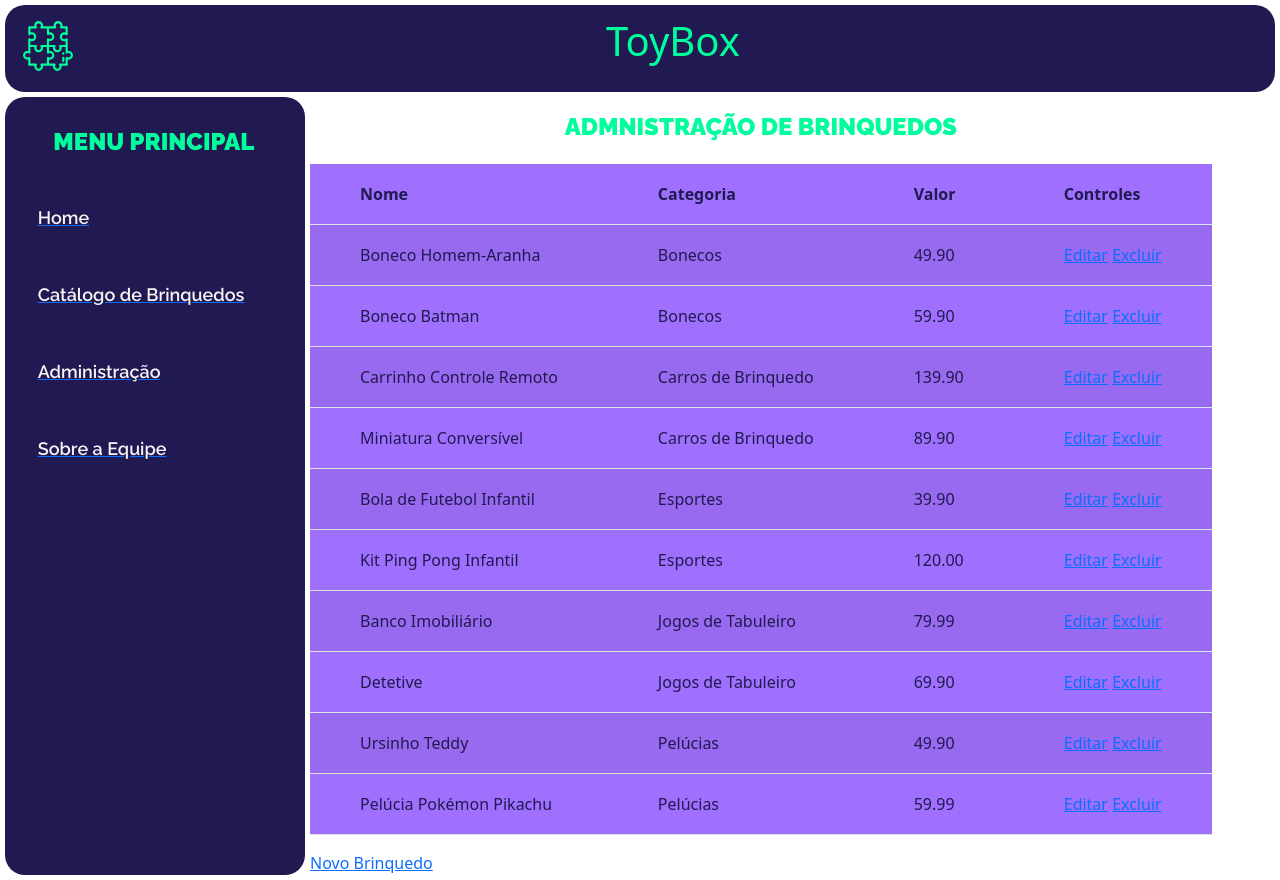
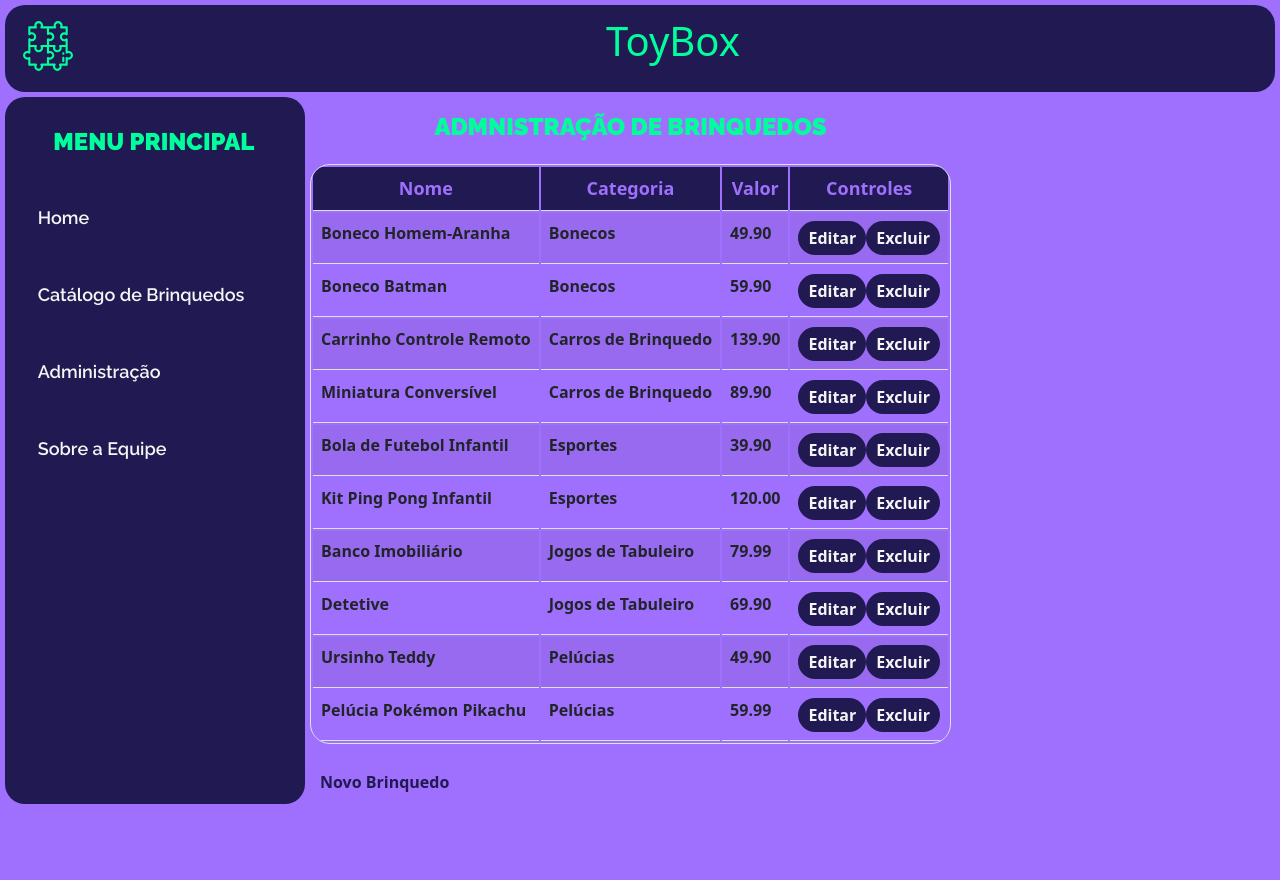
Before and after one commit to gabriellabueno/lojadebrinquedo, a Spring Boot app: page /admin/dashboard in a window 1280 px wide. After the commit the page ends 804 px from the top, so only its background shows below. Run offline with Spring Boot 4, Linux system fonts and the light colour scheme; data comes from the database, SQL or seed files in the repository; some libraries are stand-ins or nearby versions; some web fonts are replaced.

Commit message:
fix css in admin pages

```diff
--- a/src/main/resources/static/css/dashboard.css
+++ b/src/main/resources/static/css/dashboard.css
@@ -1,36 +1,51 @@
-.content {
-    font: 16px "Raleway", sans-serif;
-    font-weight: 600;
+
+table {
+    border-collapse: separate;
+    border-radius: 20px;
+    overflow: hidden;
 }
 
-.content a {
-    display: inline-block;
-    text-decoration: none;
-    color: var(--white);
-
-
+table,
+table > td {
+    border: 1px solid var(--background);
 }
 
-.content a:hover {
-    background-color: var(--green);
-    color: var(--dark-blue);
-    font-weight: 700;
-    opacity: 0.8;
-    cursor: pointer;
-    padding: 3px;
-    border-radius: 10px;
+.table-header > th {
+    background-color: var(--primary);
+    color: var(--background);
+    font-size: 18px;
+    font-weight: 800;
+    text-align: center;
 }
 
-.custom-table {
-
+.table-row > td {
+    background-color: var(--background);
+    font-weight: 600;
+    height: 25px;
 }
 
-.custom-table th {
-    font-weight: 800;
+.controls {
+    display: flex;
+    justify-content: space-evenly;
 }
 
-.custom-table th, .custom-table td {
-    padding: 18px 50px;
-    background-color: var(--purple);
-    color: var(--dark-blue);
+.crud-btn {
+    background: var(--primary);
+    color: var(--white);
+    border-radius: 20px;
+    border: none;
+    padding: 5px 10px;
+    font-weight: 600
 }
+
+.crud-btn:hover {
+    background: var(--secondary);
+    color: var(--primary);
+}
+
+.btn-new {
+    background: var(--background);
+    color: var(--primary);
+    font-weight: 800;
+    padding: 10px;
+}
--- a/src/main/resources/static/css/default.css
+++ b/src/main/resources/static/css/default.css
@@ -1,5 +1,5 @@
 body {
-    background: var(--purple);
+    background: var(--background);
 }
 
 .header-container,
@@ -18,7 +18,7 @@ body {
 .header-container,
 .nav-container,
 .content {
-    background-color: var(--dark-blue);
+    background-color: var(--primary);
 }
 
 /* HEADER */
@@ -31,7 +31,7 @@ body {
 .store-name {
     font: 40px "Cherry Bomb One", system-ui;
     text-align: center;
-    color: var(--green);
+    color: var(--secondary);
     flex-grow: 1;
 }
 
@@ -40,7 +40,7 @@ body {
     max-width: 50px;
     display: block;
     margin: 8px;
-    fill: var(--green);
+    fill: var(--secondary);
 }
 
 /* CONTAINER PRINCIPAL - MENU NAV + CONTENT */
@@ -53,6 +53,7 @@ body {
 /* CONTENT */
 
 .content {
+    font: 16px "Raleway", sans-serif;
     flex: 1;
     padding: 30px;
 }
@@ -72,7 +73,7 @@ body {
 .main-title {
     font: 24px "Raleway", sans-serif;
     font-weight: 900;
-    color: var(--green);
+    color: var(--secondary);
     text-align: center;
     text-transform: uppercase;
     padding: 15px;
@@ -86,8 +87,8 @@ body {
 }
 
 .nav-item:hover {
-    background-color: var(--green);
-    color: var(--dark-blue);
+    background-color: var(--secondary);
+    color: var(--primary);
     font-weight: 700;
     opacity: 0.8;
     cursor: pointer;
--- a/src/main/resources/static/css/display-cards.css
+++ b/src/main/resources/static/css/display-cards.css
@@ -11,14 +11,14 @@
     flex-direction: column;
     align-items: center;
     justify-content: center;
-    background: var(--purple);
+    background: var(--background);
     padding: 30px;
     border-radius: 20px;
     width: fit-content;
 }
 
 .card:hover {
-    background: var(--green);
+    background: var(--secondary);
 }
 
 .card > img {
@@ -31,7 +31,7 @@
     font: var(--font-text);
     font-size: 18px;
     font-weight: 700;
-    color: var(--dark-blue);
+    color: var(--primary);
     margin-top: 15px;
     text-align: center;
 }
--- a/src/main/resources/static/css/toy-full-card.css
+++ b/src/main/resources/static/css/toy-full-card.css
@@ -7,7 +7,7 @@
 }
 
 h3 {
-    color: var(--green);
+    color: var(--secondary);
     margin: 20px 0 30px 0;
     font: var(--font-text);
     font-size: 30px;
--- a/src/main/resources/static/css/variables.css
+++ b/src/main/resources/static/css/variables.css
@@ -1,7 +1,7 @@
 :root {
-    --dark-blue: #211951;
-    --purple: #9F70FD;
-    --green: #00FF9C;
+    --primary: #211951;
+    --secondary: #00FF9C;
+    --background: #9F70FD;
     --white: #fafafafa;
     --font-title: 40px "Cherry Bomb One", system-ui;
     --font-text: 22px "Raleway", sans-serif;
--- a/src/main/resources/templates/layouts/default.html
+++ b/src/main/resources/templates/layouts/default.html
@@ -2,8 +2,11 @@
 <html lang="pt-br"
       xmlns:th="http://www.thymeleaf.org"
       xmlns:layout="http://www.ultraq.net.nz/thymeleaf/layout">
+<head>
 
-<head>
+    <!-- Bootstrap 5 -->
+    <link href="https://cdn.jsdelivr.net/npm/bootstrap@5.3.0/dist/css/bootstrap.min.css" rel="stylesheet">
+
     <meta charset="UTF-8">
     <link rel="stylesheet" th:href="@{/css/reset.css}">
     <link rel="stylesheet" th:href="@{/css/variables.css}">
--- a/src/main/resources/templates/pages/admin/dashboard.html
+++ b/src/main/resources/templates/pages/admin/dashboard.html
@@ -7,10 +7,6 @@
 <head>
     <meta charset="UTF-8">
     <title>Toybox | Administração</title>
-
-    <!-- Bootstrap 5 -->
-    <link href="https://cdn.jsdelivr.net/npm/bootstrap@5.3.0/dist/css/bootstrap.min.css" rel="stylesheet">
-
 
     <link rel="stylesheet" th:href="@{/css/dashboard.css}">
 
@@ -23,7 +19,7 @@
 
         <table class="table table-striped table-hover custom-table">
             <thead>
-            <tr>
+            <tr class="table-header">
                 <th>Nome</th>
                 <th>Categoria</th>
                 <th>Valor</th>
@@ -31,20 +27,30 @@
             </tr>
             </thead>
             <tbody>
-            <tr th:each="toy : ${toys}">
+            <tr th:each="toy : ${toys}" class="table-row">
                 <td th:text="${toy.name}"></td>
                 <td th:text="${toy.category.name}"></td>
                 <td th:text="${toy.price}"></td>
                 <td>
-                    <a th:href="@{/admin/update-toy/{id}(id=${toy.id})}">Editar</a>
-                    <a th:href="@{/admin/remove-toy/{id}(id=${toy.id})}">Excluir</a>
+                    <div class="controls">
+                        <a th:href="@{/admin/update-toy/{id}(id=${toy.id})}">
+                            <button class="crud-btn">Editar</button>
+                        </a>
+                        <a th:href="@{/admin/remove-toy/{id}(id=${toy.id})}">
+                            <button class="crud-btn">Excluir</button>
+                        </a>
+                    </div>
+
+
                 </td>
             </tr>
             </tbody>
 
         </table>
 
-        <a th:href="@{/admin/new-toy}">Novo Brinquedo</a>
+        <a th:href="@{/admin/new-toy}">
+            <button class="crud-btn btn-new">Novo Brinquedo</button>
+        </a>
 
     </section>
 
```
Also changed, not shown: src/main/resources/static/css/admin-input.css (added, +26 -0 lines), src/main/resources/static/css/create-update.css (deleted, +0 -7 lines), src/main/resources/templates/pages/admin/create-update.html (+2 -5 lines), src/main/resources/templates/fragments/admin-input.html (renamed from src/main/resources/templates/fragments/toy-admin-input.html).
